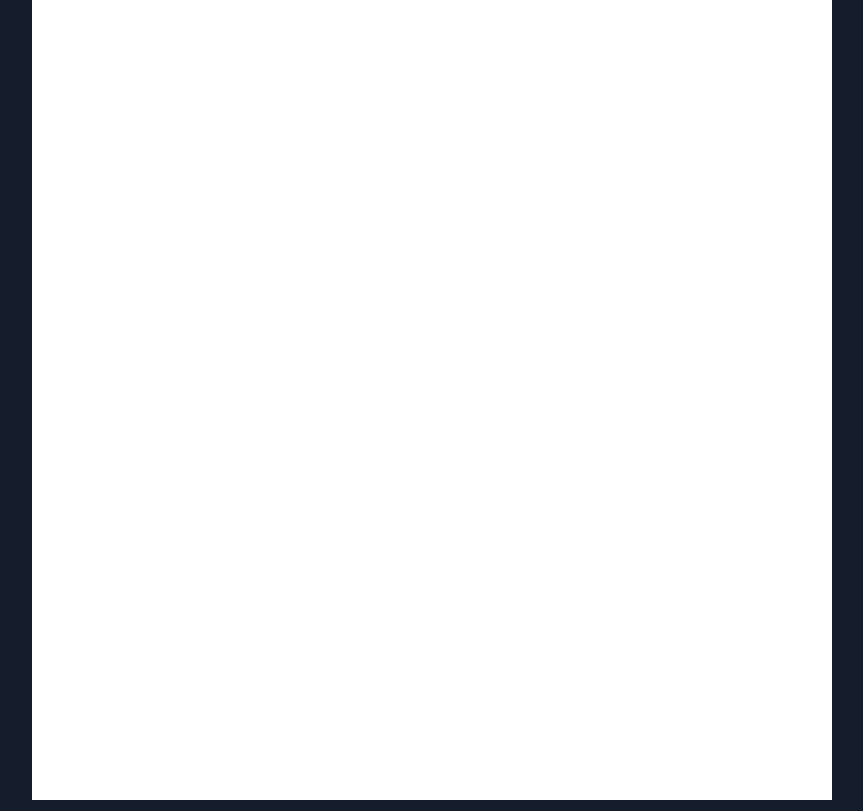
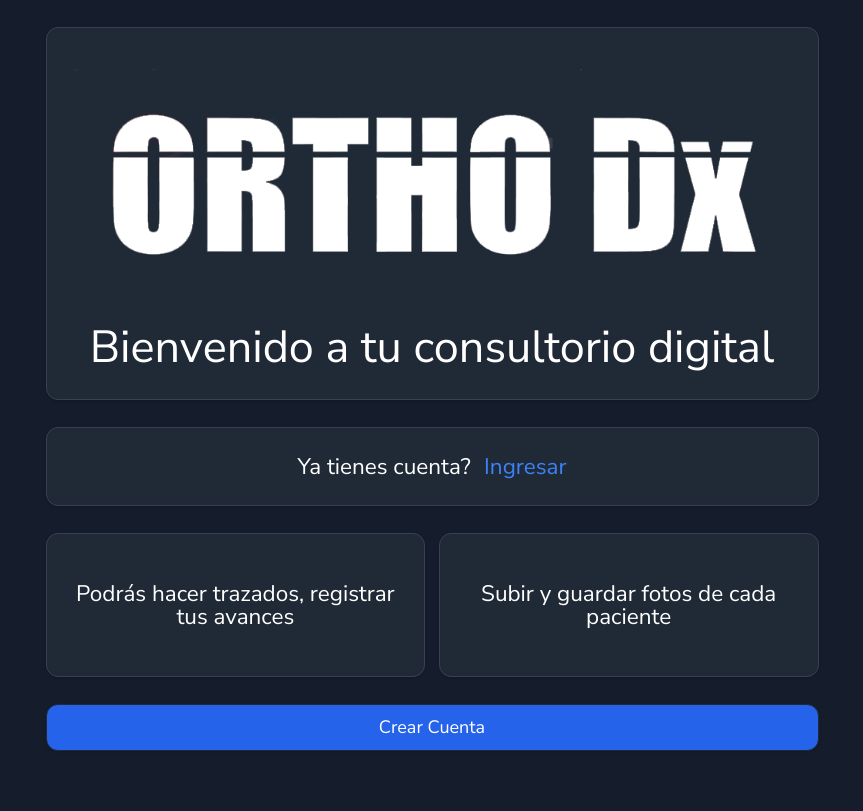
Before and after one commit to den-velez/orthodx, a Next.js app: page / in a window 1280 px wide. Shown: the whole page, without its empty margins (208-1071 px from the left). Built offline with nearby package versions, Linux system fonts and the light colour scheme.

Commit message:
OD-16 landing page created

```diff
--- a/src/app/auth/login/page.tsx
+++ b/src/app/auth/login/page.tsx
@@ -1,15 +1,16 @@
 import Image from "next/image";
 import Link from "next/link";
+import ButtonComponent from "@/components/button/ButtonComponent";
 
 const LoginPage = () => {
   return (
     <section className=' bg-gray-50 dark:bg-gray-900 h-screen'>
-      <div className='flex flex-col items-center justify-center px-3 py-8 mx-auto md:h-screen lg:py-0'>
+      <div className='flex flex-col items-center justify-center px-3 py-3 mx-auto md:h-screen lg:py-0'>
         <a
           href='/'
           className='flex items-center mb-6 text-2xl font-semibold text-gray-900 dark:text-white'>
           <Image
-            className='w-36 h-auto mr-2'
+            className='w-full h-auto mr-2 sm:max-w-md'
             src='/images/logo-white.png'
             width={400}
             height={100}
@@ -67,20 +68,22 @@ const LoginPage = () => {
                 </div>
                 <a
                   href='#'
-                  className='text-sm font-medium text-primary-600 hover:underline dark:text-primary-500'>
+                  className='text-txtBrand-primary hover:text-txtBrand-primary-hover hover:underline'>
                   ¿olvidaste el password?
                 </a>
               </div>
-              <button
+              <ButtonComponent
+                variant='primary'
+                label='Ingresar'
                 type='submit'
-                className='w-full text-white bg-primary-600 hover:bg-primary-700 focus:ring-4 focus:outline-none focus:ring-primary-300 font-medium rounded-lg text-sm px-5 py-2.5 text-center dark:bg-primary-600 dark:hover:bg-primary-700 dark:focus:ring-primary-800'>
-                Ingresar
-              </button>
-              <p className='text-sm font-light text-gray-500 dark:text-gray-400'>
+                widthfull
+              />
+
+              <p className='text-small font-light text-gray-500 dark:text-gray-400'>
                 ¿No tienes cuenta?{" "}
                 <Link
                   href='/auth/signup'
-                  className='font-medium text-primary-600 hover:underline dark:text-primary-500'>
+                  className=' text-txtBrand-primary hover:text-txtBrand-primary-hover hover:underline'>
                   Crear cuenta
                 </Link>
               </p>
--- a/src/app/auth/signup/page.tsx
+++ b/src/app/auth/signup/page.tsx
@@ -1,15 +1,16 @@
 import Image from "next/image";
 import Link from "next/link";
+import ButtonComponent from "@/components/button/ButtonComponent";
 
 const SignUpPage = () => {
   return (
     <section className='bg-gray-50 dark:bg-gray-900 h-screen'>
-      <div className='flex flex-col items-center justify-center px-3 py-8 mx-auto md:h-screen lg:py-0'>
+      <div className='flex flex-col items-center justify-center px-3 py-3 mx-auto md:h-screen lg:py-0'>
         <a
           href='/'
           className='flex items-center mb-6 text-2xl font-semibold text-gray-900 dark:text-white'>
           <Image
-            className='w-36 h-auto mr-2'
+            className='w-full h-auto mr-2 sm:max-w-md'
             src='/images/logo-white.png'
             width={400}
             height={100}
@@ -82,16 +83,18 @@ const SignUpPage = () => {
                   </label>
                 </div>
               </div>
-              <button
+              <ButtonComponent
+                variant='primary'
+                label='Crear Cuenta'
                 type='submit'
-                className='w-full text-white bg-cta-100 hover:bg-cta-090 focus:ring-4 focus:outline-none focus:ring-primary-300 font-medium rounded-lg text-sm px-5 py-2.5 text-center dark:bg-primary-600 dark:hover:bg-primary-700 dark:focus:ring-primary-800'>
-                Crear Cuenta
-              </button>
-              <p className='text-sm font-light dark:text-gray-400'>
+                widthfull
+              />
+
+              <p className='text-small font-light dark:text-gray-400'>
                 ¿Ya tienes una cuenta?{" "}
                 <Link
                   href='/auth/login'
-                  className='font-medium text-text-primary hover:underline'>
+                  className='text-txtBrand-primary hover:text-txtBrand-primary-hover hover:underline'>
                   Ingresa Aquí
                 </Link>
               </p>
--- a/src/app/page.tsx
+++ b/src/app/page.tsx
@@ -1,17 +1,57 @@
+import Image from "next/image";
 import Link from "next/link";
+import CardContainer from "@/containers/card/CardContainer";
+import ButtonComponent from "@/components/button/ButtonComponent";
 
 const HomePage = () => {
   return (
-    <section className='py-40 min-h-screen bg-white dark:bg-gray-900'>
-      <div className='text-white flex flex-col gap-10 items-center'>
-        <h1 className='text-h1'>
-          <Link href='/auth/login'> Ingresar</Link>
-        </h1>
-        <h1 className='text-h1'>
-          <Link href='/auth/signup'> Crear cuenta</Link>
-        </h1>
+    <main className='w-full min-h-screen px-3 pt-6 pb-[60px] flex flex-col gap-6 dark:bg-gray-900 '>
+      <CardContainer>
+        <div className='flex justify-center p-3'>
+          <Image
+            className='w-full h-auto'
+            src='/images/logo-white.png'
+            width={400}
+            height={100}
+            alt='logo'
+          />
+        </div>
+        <h2 className='text-h2 text-txtLight-100 text-center'>
+          Bienvenido a tu consultorio digital
+        </h2>
+      </CardContainer>
+      <CardContainer>
+        <h4 className='flex justify-center gap-3 text-h5 text-txtLight-100 text-center'>
+          <span>Ya tienes cuenta?</span>
+          <Link
+            href='/auth/login'
+            className='text-txtBrand-primary hover:text-txtBrand-primary-hover hover:underline'>
+            Ingresar
+          </Link>
+        </h4>
+      </CardContainer>
+      <div className='grid grid-cols-2 gap-3 min-h-32'>
+        <CardContainer styles='flex items-center'>
+          <h5 className='text-h5 text-txtLight-100 text-center'>
+            Podrás hacer trazados, registrar tus avances
+          </h5>
+        </CardContainer>
+        <CardContainer styles='flex items-center'>
+          <h5 className='text-h5 text-txtLight-100 text-center'>
+            Subir y guardar fotos de cada paciente
+          </h5>
+        </CardContainer>
       </div>
-    </section>
+      <div className='w-full flex justify-center'>
+        <ButtonComponent
+          variant='primary'
+          label='Crear Cuenta'
+          widthfull
+          anchor
+          anchorUrl='/auth/signup'
+        />
+      </div>
+    </main>
   );
 };
 
--- /dev/null
+++ b/src/components/button/ButtonComponent.tsx
@@ -0,0 +1,47 @@
+import Link from "next/link";
+
+interface ButtonProps {
+  label: string;
+  variant: "primary" | "secondary" | "alternative";
+  type?: "button" | "submit" | "reset";
+  anchor?: boolean;
+  anchorUrl?: string;
+  widthfull?: boolean;
+}
+
+const ButtonComponent = (props: ButtonProps) => {
+  const width = props.widthfull ? "w-full" : "";
+  const typeButton = props.type ? props.type : "button";
+
+  const getButtonStyle = () => {
+    switch (props.variant) {
+      case "primary":
+        return `bg-cta-100 text-txtLight-100 text-center shadow border border-bgDark-080 hover:bg-ctaDark-080 active:border-[4px] active:bg-cta-100 ${width}`;
+      case "secondary":
+        return "bg-gray-300 text-gray-800";
+      case "alternative":
+        return "bg-yellow-500 text-white";
+    }
+  };
+
+  if (props.anchor) {
+    return (
+      <Link
+        href={props.anchorUrl || "#"}
+        type={typeButton}
+        className={`px-4 py-2 rounded-[12px] ${getButtonStyle()}`}>
+        {props.label}
+      </Link>
+    );
+  } else {
+    return (
+      <button
+        type={typeButton}
+        className={`px-4 py-2 rounded-[12px] ${getButtonStyle()}`}>
+        {props.label}
+      </button>
+    );
+  }
+};
+
+export default ButtonComponent;
--- /dev/null
+++ b/src/containers/card/CardContainer.tsx
@@ -0,0 +1,19 @@
+const CardContainer = ({
+  styles = "",
+  children,
+}: {
+  styles?: string;
+  children: React.ReactNode;
+}) => {
+  if (!styles) {
+    styles = "";
+  }
+  return (
+    <div
+      className={`py-6 px-3 bg-bgDark-080 border border-bgDark-070 rounded-[12px] shadow ${styles}`}>
+      {children}
+    </div>
+  );
+};
+
+export default CardContainer;
--- a/tailwind.config.ts
+++ b/tailwind.config.ts
@@ -4,6 +4,7 @@ const config: Config = {
   content: [
     "./src/pages/**/*.{js,ts,jsx,tsx,mdx}",
     "./src/components/**/*.{js,ts,jsx,tsx,mdx}",
+    "./src/containers/**/*.{js,ts,jsx,tsx,mdx}",
     "./src/app/**/*.{js,ts,jsx,tsx,mdx}",
   ],
   theme: {
@@ -19,25 +20,46 @@ const config: Config = {
         caption: ["0.625rem", { lineHeight: "0.875rem" }],
       },
       colors: {
-        "bg-090": "#111827",
-        "bg-080": "#202A37",
-        "bg-070": "#bfdbfe",
-        "dark-100": "#000000",
-        "dark-080": "#333333",
-        "light-090": "#f9f9f9",
-        "msg-error": "#d03803",
-        "msg-success": "#118e66",
-        "cta-dark-090": "#233876",
-        "cta-dark-080": "#1e3a8a",
-        "cta-100": "#2563eb",
-        "cta-090": "#1d4ed8",
-        "cta-light-090": "#c3ddfd",
-        "text-light": "#ffffff",
-        "text-secondary-080": "#A4CAFE",
-        "text-alternative": "#9ca3af",
-        "text-primary": "#3b82f6",
-        "text-hover-primary": "#9061f9",
-        "text-dark-090": "#89919e",
+        bgDark: {
+          "090": "#111827",
+          "080": "#202A37",
+          "070": "#374151",
+        },
+        dark: {
+          "100": "#000000",
+          "080": "#333333",
+        },
+        light: {
+          "090": "#f9f9f9",
+        },
+        msg: {
+          error: "#d03803",
+          success: "#118e66",
+        },
+        cta: {
+          "100": "#2563eb",
+          "090": "#1d4ed8",
+        },
+        ctaLight: {
+          "090": "#bfdbfe",
+          "080": "#c3ddfd",
+        },
+        ctaDark: {
+          "090": "#233876",
+          "080": "#1e3a8a",
+        },
+        txtBrand: {
+          primary: "#3b82f6",
+          "primary-hover": "#9061f9",
+          secondary: "#A4CAFE",
+          alternative: "#9ca3af",
+        },
+        txtDark: {
+          "090": "#89919e",
+        },
+        txtLight: {
+          "100": "#ffffff",
+        },
       },
     },
   },
```
Also changed, not shown: public/images/logo-white.png.
